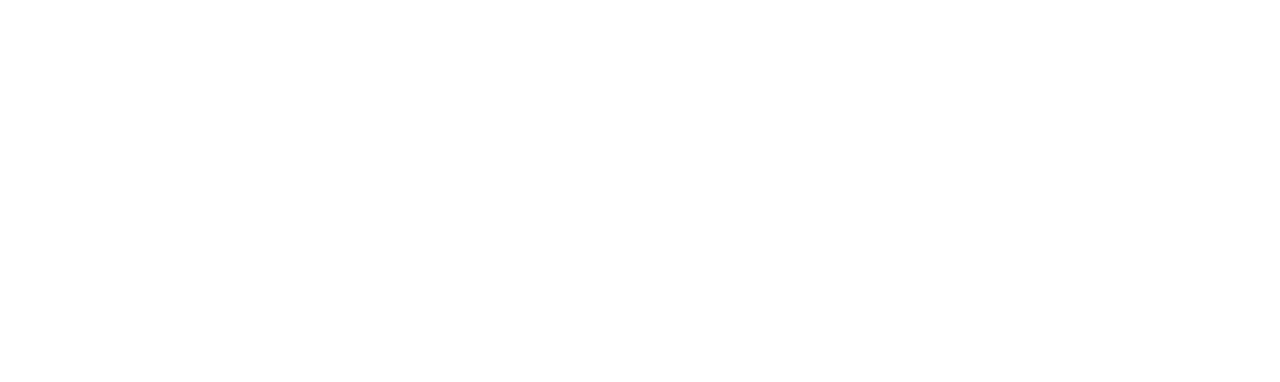
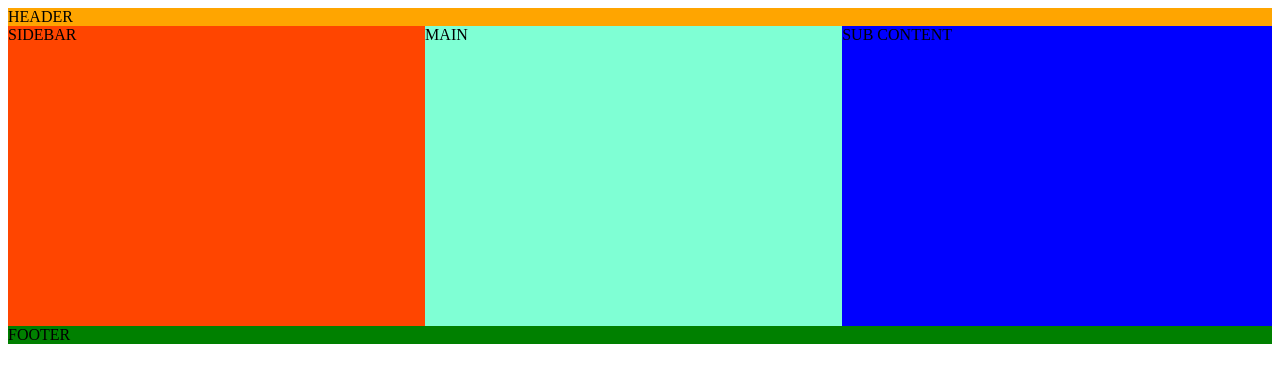
Before and after one commit to mariotol123/OpinnoFrontend, a plain HTML site: page 10-nov-2023/index.html in a window 1280 px wide. Drawn offline with Linux system fonts and the light colour scheme.

Commit message:
Esercizio utilizzo float

```diff
--- a/10-nov-2023/index.html
+++ b/10-nov-2023/index.html
@@ -3,6 +3,7 @@
 <head>
     <meta charset="UTF-8">
     <meta name="viewport" content="width=device-width, initial-scale=1.0">
+    <link rel="stylesheet" href="style.css">
     <title>Document</title>
 </head>
 <body>
@@ -11,10 +12,14 @@
     </header>
 
 
-    <main>
 
 
+        <header>HEADER</header>
+        <div class="siderbar">SIDEBAR</div>
+        <main>MAIN</main>
+        <div class="subcontent">SUB CONTENT</div>
+        <footer>FOOTER</footer>
 
-    </main>
+
 </body>
 </html>
--- a/10-nov-2023/style.css
+++ b/10-nov-2023/style.css
@@ -0,0 +1,28 @@
+header{
+    background-color: orange;
+}
+
+.siderbar{
+    background-color: orangered;
+    float: left;
+    width: 33%;
+    height: 300px;
+}
+
+main{
+    background-color: aquamarine;
+    float: left;
+    width: 33%;
+    height: 300px;
+
+}
+
+.subcontent{
+    background-color: blue;
+    height: 300px;
+
+}
+
+footer{
+    background-color: green;
+}
```
